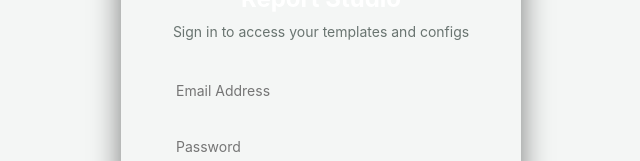
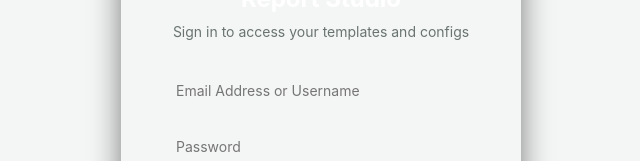
Before and after one commit to sam001ind/Report-studio, a React (Vite) app in the folder frontend/: page /auth in a window 1280 px wide. Shown: the part 280-441 px from the top of the page, without its empty margins (319-959 px from the left). Built offline with nearby package versions, Linux system fonts and the light colour scheme.

Commit message:
feat: intercept admin username in auth and bypass email requirements

```diff
--- a/frontend/src/pages/AuthPage.jsx
+++ b/frontend/src/pages/AuthPage.jsx
@@ -86,11 +86,13 @@ const AuthPage = () => {
     setLoading(true);
 
     try {
+      const loginEmail = email.trim() === 'admin' ? 'admin@reportstudio.com' : email;
+
       if (isLogin) {
-        const { error } = await signIn(email, password);
+        const { error } = await signIn(loginEmail, password);
         if (error) throw error;
       } else {
-        const { error } = await signUp(email, password);
+        const { error } = await signUp(loginEmail, password);
         if (error) throw error;
         setMessage("Account created! You can now log in.");
         setIsLogin(true);
@@ -115,8 +117,8 @@ const AuthPage = () => {
 
         <form onSubmit={handleSubmit}>
           <input
-            type="email"
-            placeholder="Email Address"
+            type="text"
+            placeholder="Email Address or Username"
             style={styles.input}
             value={email}
             onChange={(e) => setEmail(e.target.value)}
```
